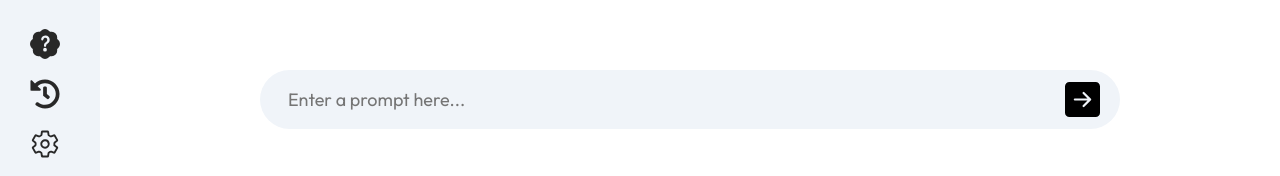
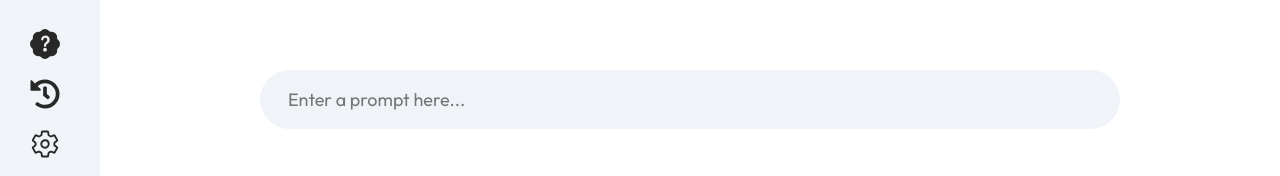
Before and after one commit to abhishek17551/gemini-clone, a React (Vite) app: page / in a window 1280 px wide. Shown: the part 621-797 px from the top of the page. Built offline with nearby package versions, Linux system fonts and the light colour scheme.

Commit message:
disabled enter button if input is empty

```diff
--- a/src/components/Main/Main.jsx
+++ b/src/components/Main/Main.jsx
@@ -50,9 +50,13 @@ const Main = () => {
             <div className="main-bottom">
                 <div className="search-box">
                     <input type='text' placeholder='Enter a prompt here...' onChange={(e) => setInput(e.target.value)} value={input}/>
-                    <div className='enter'>
-                        <BsFillArrowRightSquareFill size={35} onClick={() => onSent()}/>
-                    </div>
+                    {
+                        input ?
+                        <div className='enter'>
+                            <BsFillArrowRightSquareFill size={35} onClick={() => onSent()}/>
+                        </div> : null
+                    }
+
                 </div>
             </div>
         </div>
```
